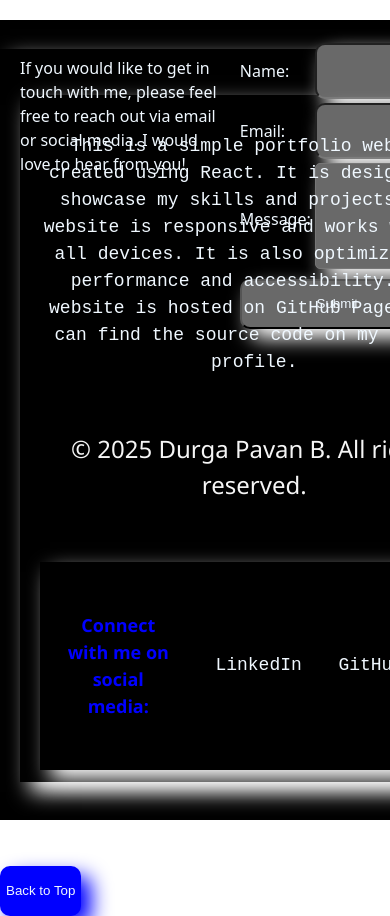
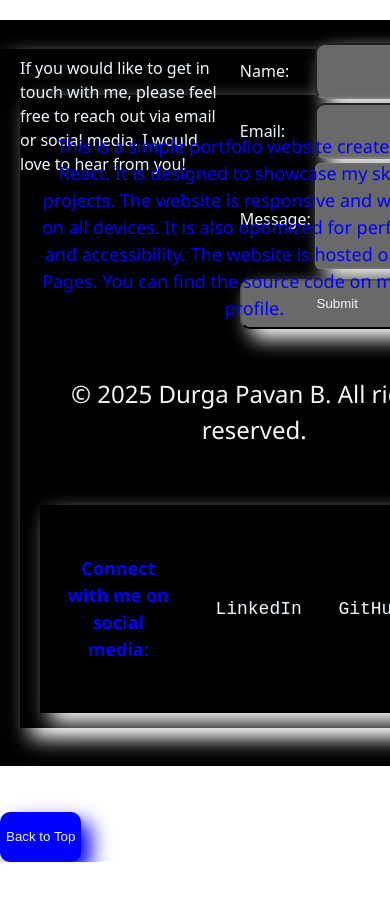
Before and after one commit to PavanMech321/portfolio-2, a React (Vite) app: page / in a window 390 px wide. Shown: the part 2700-3616 px from the top of the page. After the commit the page ends 3562 px from the top, so only its background shows below. Built offline with nearby package versions, Linux system fonts and the light colour scheme.

Commit message:
Update App.css

```diff
--- a/src/App.css
+++ b/src/App.css
@@ -375,12 +375,12 @@ textarea:hover{
 /*   margin-top: 5%; */
   background-color: black;
 /*   height: auto; */
-  margin-top: 30%;
+  margin-top: 10%;
   color:aliceblue;
   align-items: center;
   box-shadow: 10px 10px 20px white;
 }
-.Footer h6{
+.Footer .h6{
   color: blue;
   font-size:large;
   text-align: center;
```
